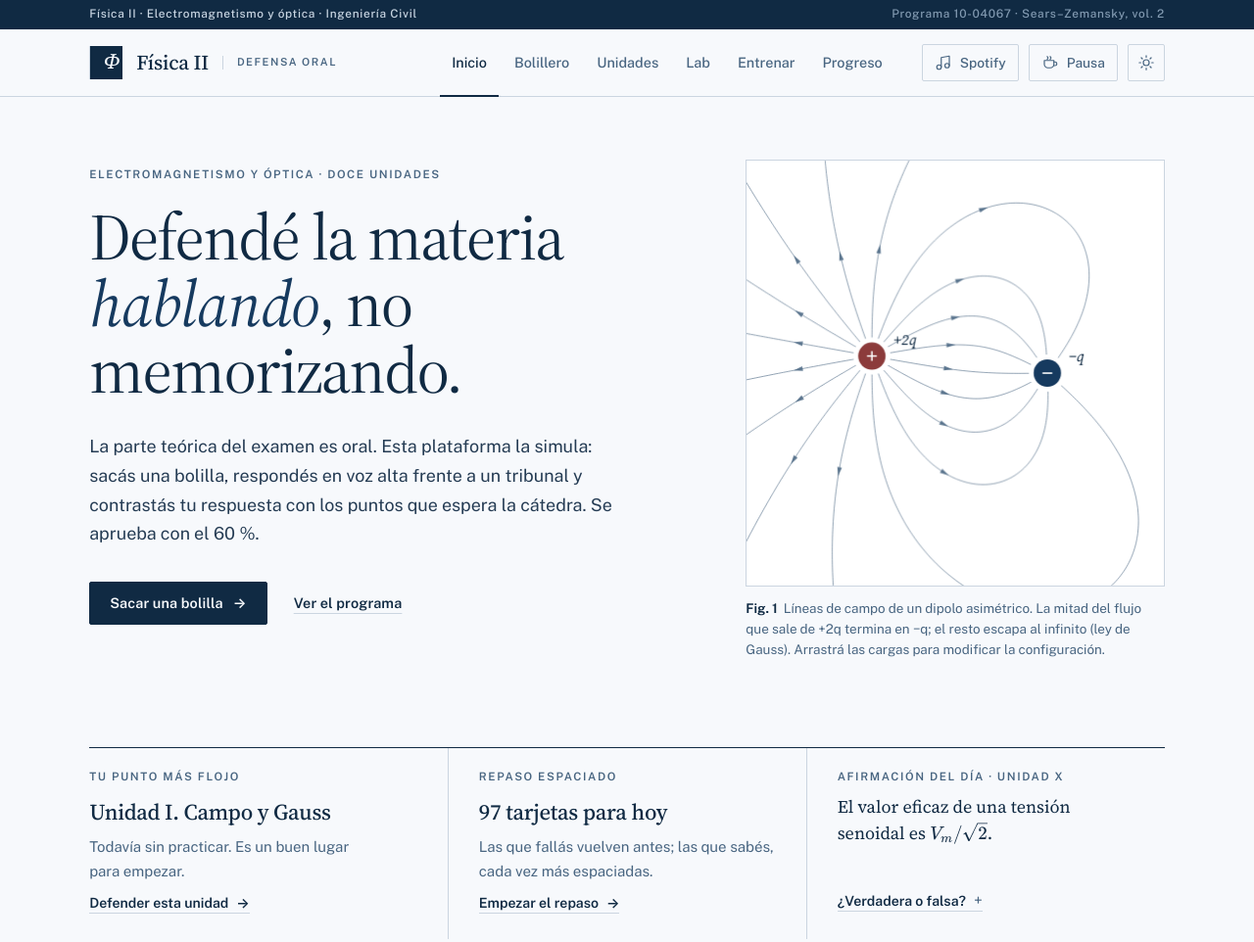
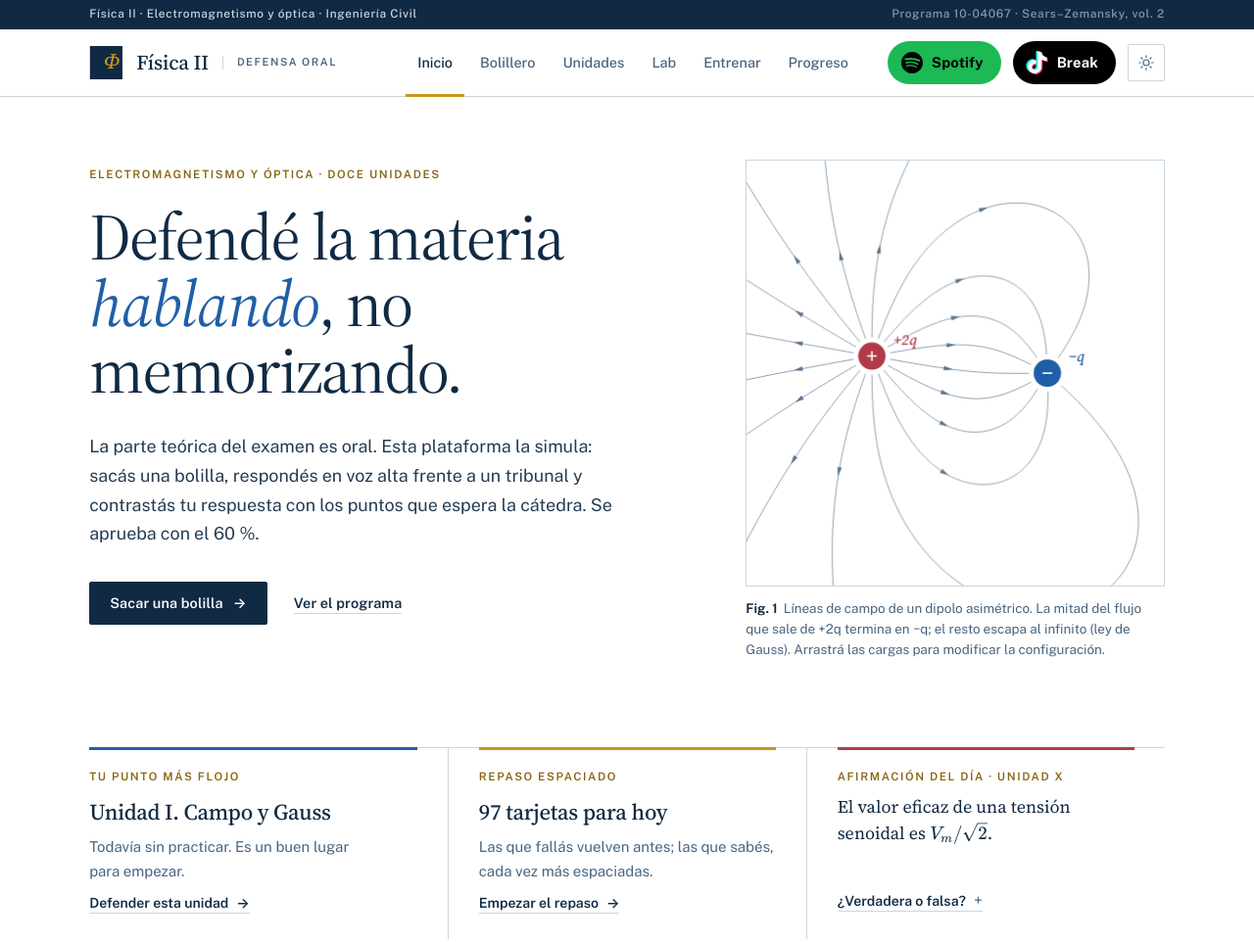
Before and after one commit to manufreytes/fisica2-victorio, a plain HTML site: page index.html in a window 1280 px wide. Shown: the top 962 px of the page at 98% size. Drawn offline with Linux system fonts and the light colour scheme.

Commit message:
Botones de Spotify y Break con identidad de marca; más blanco y color

```diff
--- a/css/style.css
+++ b/css/style.css
@@ -19,16 +19,18 @@
   /* escala institucional */
   --navy:#102A43; --inst:#163A5F; --steel:#486581; --greyblue:#829AB1; --white:#F7F9FC; --light:#E5EAF0;
 
-  --bg:var(--white); --bg2:#EEF2F6; --panel:#FFFFFF; --panel2:#F2F5F9;
+  --bg:#FFFFFF; --bg2:#F3F5F8; --panel:#FFFFFF; --panel2:#F6F8FA;
   --ink:var(--navy); --ink2:#243B53; --mute:var(--steel); --faint:var(--greyblue);
   --line:var(--light); --line2:#CBD5E0; --rule:var(--navy);
   --accent:var(--inst); --on-accent:#FFFFFF;
-  --pos:#8C3B3B; --neg:var(--inst);
+  --pos:#B23A48; --neg:#1F5FA8;
+  /* acento dorado académico: marcas, filetes y etiquetas */
+  --gold:#C8961E; --gold-ink:#8A6512; --vivid:#1F5FA8;
   /* paleta funcional sobria (la leen los simuladores) */
-  --trace:var(--inst); --trace2:#8A6A2F; --trace3:#2F6B6B; --trace4:#5B5B86; --trace5:#7A7230;
+  --trace:#1F5FA8; --trace2:#C27C0E; --trace3:#178A84; --trace4:#6A4C93; --trace5:#9A8A1E;
   --good:#2F6B55; --bad:#8C3B3B; --warn:#8A6A2F;
   /* bloques del programa: tonos apagados */
-  --b-es:#163A5F; --b-ed:#8A6A2F; --b-mg:#8C3B3B; --b-ca:#5B5B86; --b-op:#2F6B6B;
+  --b-es:#1F5FA8; --b-ed:#C27C0E; --b-mg:#B23A48; --b-ca:#6A4C93; --b-op:#178A84;
   --dot:rgba(16,42,67,.09);
 
   --r:2px;
@@ -42,10 +44,11 @@
   --ink:#F7F9FC; --ink2:#D9E2EC; --mute:#9FB3C8; --faint:#627D98;
   --line:#1C3550; --line2:#2A4A6B; --rule:#D9E2EC;
   --accent:#D9E2EC; --on-accent:#102A43;
-  --pos:#D69A9A; --neg:#9FB3C8;
+  --pos:#F08A96; --neg:#7FB2F0;
+  --gold:#E0B44A; --gold-ink:#E0B44A; --vivid:#7FB2F0;
   --trace:#9FB3C8; --trace2:#D6B77A; --trace3:#8CC2C2; --trace4:#B0B0DD; --trace5:#CFC48A;
   --good:#8CC7AE; --bad:#D69A9A; --warn:#D6B77A;
-  --b-es:#9FB3C8; --b-ed:#D6B77A; --b-mg:#D69A9A; --b-ca:#B0B0DD; --b-op:#8CC2C2;
+  --b-es:#7FB2F0; --b-ed:#F0B04A; --b-mg:#F08A96; --b-ca:#B79BE6; --b-op:#5FD0C8;
   --dot:rgba(217,226,236,.07);
   color-scheme:dark;
 }
@@ -60,12 +63,12 @@ h1,h2,h3{font-family:var(--serif);font-optical-sizing:auto;font-weight:400;color
 h1{font-size:clamp(2.5rem,5.4vw,4.4rem);letter-spacing:-.022em;line-height:1.02}
 h2{font-size:clamp(1.65rem,2.8vw,2.35rem)}
 h3{font-size:1.28rem;font-weight:500;line-height:1.25}
-h1 em,h2 em,h3 em{font-style:italic;color:var(--inst)}
-:root[data-theme="dark"] h1 em,:root[data-theme="dark"] h2 em{color:var(--mute)}
+h1 em,h2 em,h3 em{font-style:italic;color:var(--vivid)}
+
 p{margin:.65em 0;text-wrap:pretty}
 strong{font-weight:620;color:var(--ink)}
 .mono{font-family:var(--mono)} .mute{color:var(--mute)} .small{font-size:.875rem}
-.eyebrow{font:600 .72rem/1.3 var(--sans);letter-spacing:.14em;text-transform:uppercase;color:var(--mute)}
+.eyebrow{font:600 .72rem/1.3 var(--sans);letter-spacing:.14em;text-transform:uppercase;color:var(--gold-ink)}
 button{font:inherit;color:inherit;cursor:pointer}
 :focus-visible{outline:2px solid var(--inst);outline-offset:3px}
 :root[data-theme="dark"] :focus-visible{outline-color:var(--ink2)}
@@ -80,14 +83,14 @@ button{font:inherit;color:inherit;cursor:pointer}
 .topbar{position:sticky;top:0;z-index:30;background:var(--bg);border-bottom:1px solid var(--line2);view-transition-name:topbar}
 .topbar .in{max-width:var(--wrap);margin:0 auto;padding:0 var(--gut);display:flex;align-items:stretch;gap:28px;min-height:68px}
 .brand{display:flex;align-items:center;gap:14px;text-decoration:none;color:var(--ink);white-space:nowrap}
-.brand .seal{width:34px;height:34px;flex:none;display:grid;place-items:center;background:var(--navy);color:#F7F9FC;font:italic 400 1.3rem/1 var(--serif)}
+.brand .seal{width:34px;height:34px;flex:none;display:grid;place-items:center;background:var(--navy);color:var(--gold);font:italic 400 1.3rem/1 var(--serif)}
 :root[data-theme="dark"] .brand .seal{background:#F7F9FC;color:var(--navy)}
 .brand b{font:500 1.32rem/1 var(--serif);letter-spacing:-.01em}
 .brand span{font:600 .68rem/1.25 var(--sans);letter-spacing:.14em;text-transform:uppercase;color:var(--mute);padding-left:14px;border-left:1px solid var(--line2)}
 .nav{position:relative;display:flex;gap:4px;margin-left:auto;align-items:stretch}
 .nav a{display:flex;align-items:center;padding:0 12px;color:var(--mute);text-decoration:none;font:500 .9rem/1 var(--sans);transition:color var(--t1)}
 .nav a:hover,.nav a.on{color:var(--ink)}
-.nav-ind{position:absolute;bottom:-1px;left:0;height:2px;width:0;background:var(--rule);transition:transform var(--t3) var(--ease),width var(--t3) var(--ease);opacity:0;pointer-events:none}
+.nav-ind{position:absolute;bottom:-1px;left:0;height:3px;width:0;background:var(--gold);transition:transform var(--t3) var(--ease),width var(--t3) var(--ease);opacity:0;pointer-events:none}
 .nav-ind.ready{opacity:1}
 .iconbtn{align-self:center;background:transparent;border:1px solid var(--line2);width:38px;height:38px;border-radius:var(--r);display:grid;place-items:center;color:var(--mute);transition:color var(--t1),border-color var(--t1),background var(--t1)}
 .iconbtn:hover{color:var(--ink);border-color:var(--ink)}
@@ -102,6 +105,7 @@ main:focus{outline:none}
 .colophon .in{max-width:var(--wrap);margin:0 auto;padding:52px var(--gut) 40px;display:grid;grid-template-columns:5fr 3fr 4fr;gap:40px}
 .colophon h4{margin:0 0 12px;font:600 .7rem/1.3 var(--sans);letter-spacing:.14em;text-transform:uppercase;color:#829AB1}
 .colophon .wm{font:400 1.6rem/1.1 var(--serif);color:#F7F9FC;margin:0 0 10px}
+.colophon{border-top:3px solid var(--gold)}
 .colophon a{color:#D9E2EC;text-decoration-color:#486581}
 .colophon ul{list-style:none;margin:0;padding:0;columns:2;column-gap:20px} .colophon li{margin:0 0 6px}
 .colophon .base{grid-column:1/-1;border-top:1px solid #243B53;padding-top:18px;display:flex;justify-content:space-between;gap:16px;flex-wrap:wrap;font-size:.8rem;color:#829AB1}
@@ -146,7 +150,7 @@ a.chip:hover{border-color:var(--ink);color:var(--ink)}
 /* medidor con marca del 60 % (umbral de aprobación) */
 .meter{position:relative;height:5px;background:var(--line);overflow:visible}
 .meter::after{content:"";position:absolute;left:60%;top:-4px;bottom:-4px;width:1px;background:var(--mute)}
-.meter>i{display:block;height:100%;background:var(--inst);transform-origin:left;animation:grow 1s var(--ease) both;animation-delay:calc(var(--i,0)*40ms + 200ms)}
+.meter>i{display:block;height:100%;background:var(--vivid);transform-origin:left;animation:grow 1s var(--ease) both;animation-delay:calc(var(--i,0)*40ms + 200ms)}
 :root[data-theme="dark"] .meter>i{background:var(--ink2)}
 @keyframes grow{from{transform:scaleX(0)}}
 
@@ -195,8 +199,11 @@ hr{border:0;border-top:1px solid var(--line2);margin:24px 0}
 @media (max-width:900px){.hero-copy,.hero .fig{grid-column:1/-1}.field{aspect-ratio:1.25}}
 
 /* índice del día: tres columnas con filetes verticales */
-.today{display:grid;grid-template-columns:repeat(3,1fr);border-top:1px solid var(--rule);margin-top:clamp(56px,7vw,96px)}
-.today>div{padding:22px clamp(18px,2.4vw,32px) 26px;display:flex;flex-direction:column;gap:10px}
+.today{display:grid;grid-template-columns:repeat(3,1fr);border-top:1px solid var(--line2);margin-top:clamp(56px,7vw,96px)}
+.today>div{padding:22px clamp(18px,2.4vw,32px) 26px;display:flex;flex-direction:column;gap:10px;position:relative}
+.today>div::before{content:"";position:absolute;top:-1px;left:0;right:clamp(18px,2.4vw,32px);height:3px;background:var(--tc,var(--vivid))}
+.today>div+div::before{left:clamp(18px,2.4vw,32px)}
+.today>div:nth-child(1){--tc:var(--b-es)} .today>div:nth-child(2){--tc:var(--gold)} .today>div:nth-child(3){--tc:var(--b-mg)}
 .today>div:first-child{padding-left:0} .today>div+div{border-left:1px solid var(--line2)}
 .today h3{margin:4px 0 0;font-size:1.42rem}
 .today p{margin:0;color:var(--mute);font-size:.94rem}
@@ -210,7 +217,7 @@ details.verdict[open]>summary::after{content:"−"}
 details.verdict>p{animation:rise .35s var(--ease);color:var(--ink2);margin-top:10px}
 
 /* cifras */
-.figures{display:grid;grid-template-columns:repeat(4,1fr);background:var(--panel2);border-top:1px solid var(--line2);border-bottom:1px solid var(--line2);margin:clamp(40px,5vw,64px) calc(50% - 50vw) 0;padding:0 calc(50vw - 50%)}
+.figures{display:grid;grid-template-columns:repeat(4,1fr);background:var(--bg2);border-top:2px solid var(--gold)!important;border-top:1px solid var(--line2);border-bottom:1px solid var(--line2);margin:clamp(40px,5vw,64px) calc(50% - 50vw) 0;padding:0 calc(50vw - 50%)}
 .figures>div{padding:26px clamp(14px,2vw,28px) 24px;display:grid;gap:6px;align-content:start}
 .figures>div:first-child{padding-left:0} .figures>div+div{border-left:1px solid var(--line2)}
 .figures b{font:300 clamp(2.4rem,4vw,3.3rem)/1 var(--serif);color:var(--ink);font-variant-numeric:lining-nums tabular-nums;letter-spacing:-.02em}
@@ -240,8 +247,8 @@ details.verdict>p{animation:rise .35s var(--ease);color:var(--ink2);margin-top:1
 .node{cursor:pointer;outline:none;transition:opacity var(--t2)}
 .node>g{transform-box:fill-box;transform-origin:center}
 .constel.drawin .node>g{animation:fadein .7s var(--ease) both;animation-delay:calc(var(--k)*40ms)}
-.node .disc{fill:var(--panel);stroke-width:1.2;transition:fill var(--t2)}
-.node:hover .disc,.node:focus-visible .disc{fill:var(--panel2)}
+.node .disc{fill:color-mix(in srgb,currentColor 9%,var(--panel));stroke-width:1.6;transition:fill var(--t2)}
+.node:hover .disc,.node:focus-visible .disc{fill:color-mix(in srgb,currentColor 18%,var(--panel))}
 .node:focus-visible .disc{stroke-width:2.4}
 .constel.focus .node:not(.lit){opacity:.3}
 .node text.n{font:500 17px var(--serif);fill:var(--ink);text-anchor:middle;dominant-baseline:central;pointer-events:none}
@@ -258,7 +265,7 @@ details.verdict>p{animation:rise .35s var(--ease);color:var(--ink2);margin-top:1
 .toc>header{grid-column:1/span 3}
 .toc>header h2{font-size:1.5rem;margin:0 0 6px}
 .toc>header span{font:500 .8rem var(--sans);color:var(--mute)}
-.toc>header i{display:block;width:28px;height:3px;margin-bottom:14px}
+.toc>header i{display:block;width:40px;height:4px;margin-bottom:14px}
 .toc>ol{grid-column:4/-1;list-style:none;margin:0;padding:0}
 .toc-row{display:grid;grid-template-columns:72px 1fr 110px 140px 20px;gap:20px;align-items:center;padding:18px 10px 18px 0;border-bottom:1px solid var(--line2);text-decoration:none;color:inherit;transition:background var(--t2) var(--ease),padding var(--t2) var(--ease)}
 .toc li:first-child .toc-row{padding-top:4px}
@@ -283,7 +290,7 @@ details.verdict>p{animation:rise .35s var(--ease);color:var(--ink2);margin-top:1
 .unit-head{display:grid;grid-template-columns:repeat(12,1fr);column-gap:var(--gut);row-gap:14px;padding-bottom:36px;border-bottom:1px solid var(--line2)}
 .crumbs{grid-column:1/-1;font:500 .84rem var(--sans);color:var(--mute);display:flex;gap:10px;flex-wrap:wrap}
 .crumbs a{color:var(--mute)} .crumbs span[aria-hidden]{color:var(--faint)}
-.unit-head .rom{grid-column:1/span 2;font:300 clamp(4rem,9vw,7.5rem)/.85 var(--serif);color:var(--c,var(--ink));letter-spacing:-.02em;align-self:start;margin-top:10px}
+.unit-head .rom{grid-column:1/span 2;font:400 clamp(4rem,9vw,7.5rem)/.85 var(--serif);color:var(--c,var(--ink));letter-spacing:-.02em;align-self:start;margin-top:10px}
 .unit-head .ttl{grid-column:3/-1}
 .unit-head h1{font-size:clamp(2.2rem,4.4vw,3.6rem);margin:6px 0 0;max-width:20ch}
 .idea{font:italic 400 clamp(1.18rem,1.9vw,1.42rem)/1.45 var(--serif);max-width:46ch;color:var(--ink2);margin:22px 0 0;padding-left:20px;border-left:2px solid var(--c,var(--ink))}
@@ -439,10 +446,16 @@ html.theme-vt .topbar,html.theme-vt main{view-transition-name:none}
 @media print{.masthead,.topbar,.nav,.btn,.colophon,.hero .fig{display:none}body{background:#fff;color:#000}}
 
 /* ================================================================ pausa */
-.topbtn{align-self:center;display:inline-flex;align-items:center;gap:8px;height:38px;padding:0 12px;border:1px solid var(--line2);border-radius:var(--r);background:transparent;color:var(--mute);font:500 .86rem var(--sans);transition:color var(--t1),border-color var(--t1),background var(--t1)}
-.topbtn:hover,.topbtn.on{color:var(--ink);border-color:var(--ink)}
-.topbtn svg{width:18px;height:18px}
-.topbtn + .topbtn,.topbtn + .iconbtn{margin-left:-18px}
+.topbtn{align-self:center;display:inline-flex;align-items:center;gap:9px;height:44px;padding:0 18px 0 14px;border:0;border-radius:999px;font:700 .92rem var(--sans);letter-spacing:.01em;transition:transform var(--t1) var(--ease),box-shadow var(--t2),background var(--t1)}
+.topbtn:hover{transform:translateY(-1px)} .topbtn:active{transform:scale(.97)}
+.topbtn svg{width:22px;height:22px;flex:none}
+.musicbtn{background:#1DB954;color:#000}
+.musicbtn:hover,.musicbtn.on{background:#1ED760;box-shadow:0 6px 18px -6px rgba(29,185,84,.65)}
+.pausebtn{background:#000;color:#fff}
+.pausebtn svg{filter:drop-shadow(-1.2px -1px 0 #25F4EE) drop-shadow(1.2px 1px 0 #FE2C55)}
+.pausebtn:hover{box-shadow:-3px -2px 0 #25F4EE,3px 2px 0 #FE2C55}
+:root[data-theme="dark"] .pausebtn{box-shadow:inset 0 0 0 1px #3a3a3a}
+.topbtn + .topbtn,.topbtn + .iconbtn{margin-left:-16px}
 dialog.pausa{width:min(520px,calc(100vw - 32px));max-height:calc(100dvh - 32px);border:1px solid var(--line2);border-radius:var(--r);padding:clamp(22px,4vw,36px);background:var(--bg);color:var(--ink2)}
 dialog.pausa[open]{animation:rise .35s var(--ease)}
 dialog.pausa::backdrop{background:rgba(16,42,67,.55)}
@@ -463,7 +476,7 @@ dialog.pausa .foot{margin-top:16px;padding-top:14px;border-top:1px solid var(--l
 .breakbar .dot{width:8px;height:8px;background:var(--inst);flex:none}
 .breakbar .dot.done{background:var(--good)}
 @media (max-width:860px){
-  .topbtn span{display:none} .topbtn{width:38px;justify-content:center;padding:0}
+  .topbtn span{display:none} .topbtn{width:44px;justify-content:center;padding:0}
   .topbar .in>.topbtn:first-of-type{margin-left:auto}
   .topbtn + .topbtn,.topbtn + .iconbtn{margin-left:-14px}
   .breakbar{bottom:calc(54px + env(safe-area-inset-bottom))}
--- a/js/musica.js
+++ b/js/musica.js
@@ -14,7 +14,7 @@
   btn.className = 'topbtn musicbtn'; btn.type = 'button';
   btn.setAttribute('aria-expanded', 'false'); btn.setAttribute('aria-controls', 'musica');
   btn.title = 'Música de estudio en Spotify';
-  btn.innerHTML = '<svg viewBox="0 0 24 24" fill="none" stroke="currentColor" stroke-width="1.6" stroke-linecap="round" stroke-linejoin="round" aria-hidden="true"><path d="M9 18V5l11-2v13"/><circle cx="6" cy="18" r="3"/><circle cx="17" cy="16" r="3"/></svg><span>Spotify</span>';
+  btn.innerHTML = '<svg viewBox="0 0 24 24" aria-hidden="true"><path fill="currentColor" d="M12 0C5.4 0 0 5.4 0 12s5.4 12 12 12 12-5.4 12-12S18.66 0 12 0zm5.521 17.34c-.24.359-.66.48-1.021.24-2.82-1.74-6.36-2.101-10.561-1.141-.418.122-.779-.179-.899-.539-.12-.421.18-.78.54-.9 4.56-1.021 8.52-.6 11.64 1.32.42.18.479.659.301 1.02zm1.44-3.3c-.301.42-.841.6-1.262.3-3.239-1.98-8.159-2.58-11.939-1.38-.479.12-1.02-.12-1.14-.6-.12-.48.12-1.021.6-1.141C9.6 9.9 15 10.561 18.72 12.84c.361.181.54.78.241 1.2zm.12-3.36C15.24 8.4 8.82 8.16 5.16 9.301c-.6.179-1.2-.181-1.38-.721-.18-.601.18-1.2.72-1.381 4.26-1.26 11.28-1.02 15.721 1.621.539.3.719 1.02.419 1.56-.299.421-1.02.599-1.559.3z"/></svg><span>Spotify</span>';
   const anchor = $('.pausebtn') || $('#themeBtn');
   anchor.before(btn);
 
--- a/js/pausa.js
+++ b/js/pausa.js
@@ -35,8 +35,8 @@
 
   /* ---------- botón en la barra superior ---------- */
   const btn = document.createElement('button');
-  btn.className = 'topbtn pausebtn'; btn.type = 'button'; btn.title = 'Tomar una pausa'; btn.setAttribute('aria-label', 'Tomar una pausa');
-  btn.innerHTML = '<svg viewBox="0 0 24 24" fill="none" stroke="currentColor" stroke-width="1.6" stroke-linecap="round" stroke-linejoin="round" aria-hidden="true"><path d="M4 9h13v5a5 5 0 0 1-5 5H9a5 5 0 0 1-5-5V9Z"/><path d="M17 11h1.5a2.5 2.5 0 0 1 0 5H17"/><path d="M8 3.5c0 1 1 1 1 2s-1 1-1 2M12 3.5c0 1 1 1 1 2s-1 1-1 2"/></svg><span>Pausa</span>';
+  btn.className = 'topbtn pausebtn'; btn.type = 'button'; btn.title = 'Tomar un break: TikTok o Reels'; btn.setAttribute('aria-label', 'Tomar un break');
+  btn.innerHTML = '<svg viewBox="0 0 24 24" aria-hidden="true"><path fill="currentColor" d="M12.525.02c1.31-.02 2.61-.01 3.91-.02.08 1.53.63 3.09 1.75 4.17 1.12 1.11 2.7 1.62 4.24 1.79v4.03c-1.44-.05-2.89-.35-4.2-.97-.57-.26-1.1-.59-1.62-.93-.01 2.92.01 5.84-.02 8.75-.08 1.4-.54 2.79-1.35 3.94-1.31 1.92-3.58 3.17-5.91 3.21-1.43.08-2.86-.31-4.08-1.03-2.02-1.19-3.44-3.37-3.65-5.71-.02-.5-.03-1-.01-1.49.18-1.9 1.12-3.72 2.58-4.96 1.66-1.44 3.98-2.13 6.15-1.72.02 1.48-.04 2.96-.04 4.44-.99-.32-2.15-.23-3.02.37-.63.41-1.11 1.04-1.36 1.75-.21.51-.15 1.07-.14 1.61.24 1.64 1.82 3.02 3.5 2.87 1.12-.01 2.19-.66 2.77-1.61.19-.33.4-.67.41-1.06.1-1.79.06-3.57.07-5.36.01-4.03-.01-8.05.02-12.07z"/></svg><span>Break</span>';
   $('#themeBtn').before(btn);
   btn.addEventListener('click', open);
 
--- a/js/views.js
+++ b/js/views.js
@@ -94,7 +94,7 @@ function mountField(fig) {
     ctx.fillStyle = col; ctx.beginPath(); ctx.arc(x, y, RC, 0, 7); ctx.fill();
     ctx.strokeStyle = C.on; ctx.lineWidth = 1.6; ctx.lineCap = 'butt'; ctx.beginPath();
     ctx.moveTo(x - 5, y); ctx.lineTo(x + 5, y); if (c.q > 0) { ctx.moveTo(x, y - 5); ctx.lineTo(x, y + 5); } ctx.stroke();
-    ctx.fillStyle = C.ink; ctx.font = 'italic 400 15px "Source Serif", Georgia, serif'; ctx.textAlign = 'left';
+    ctx.fillStyle = col; ctx.font = 'italic 500 15px "Source Serif", Georgia, serif'; ctx.textAlign = 'left';
     ctx.fillText(c.q > 0 ? '+2q' : '−q', x + RC + 8, y - RC + 2);
   }
   function arrowAt(pts, frac) { // punta de flecha sobre la línea: sentido del campo
```
